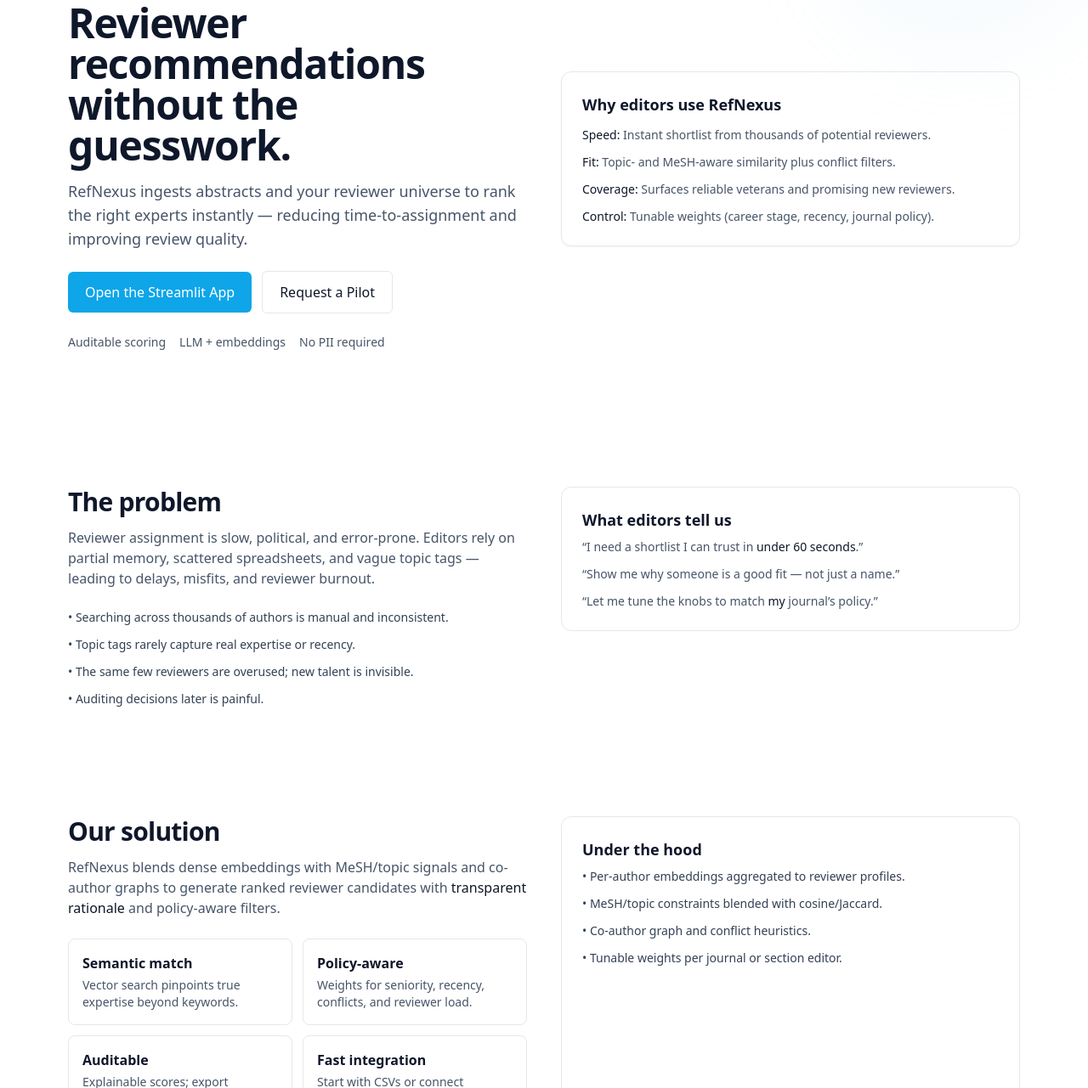
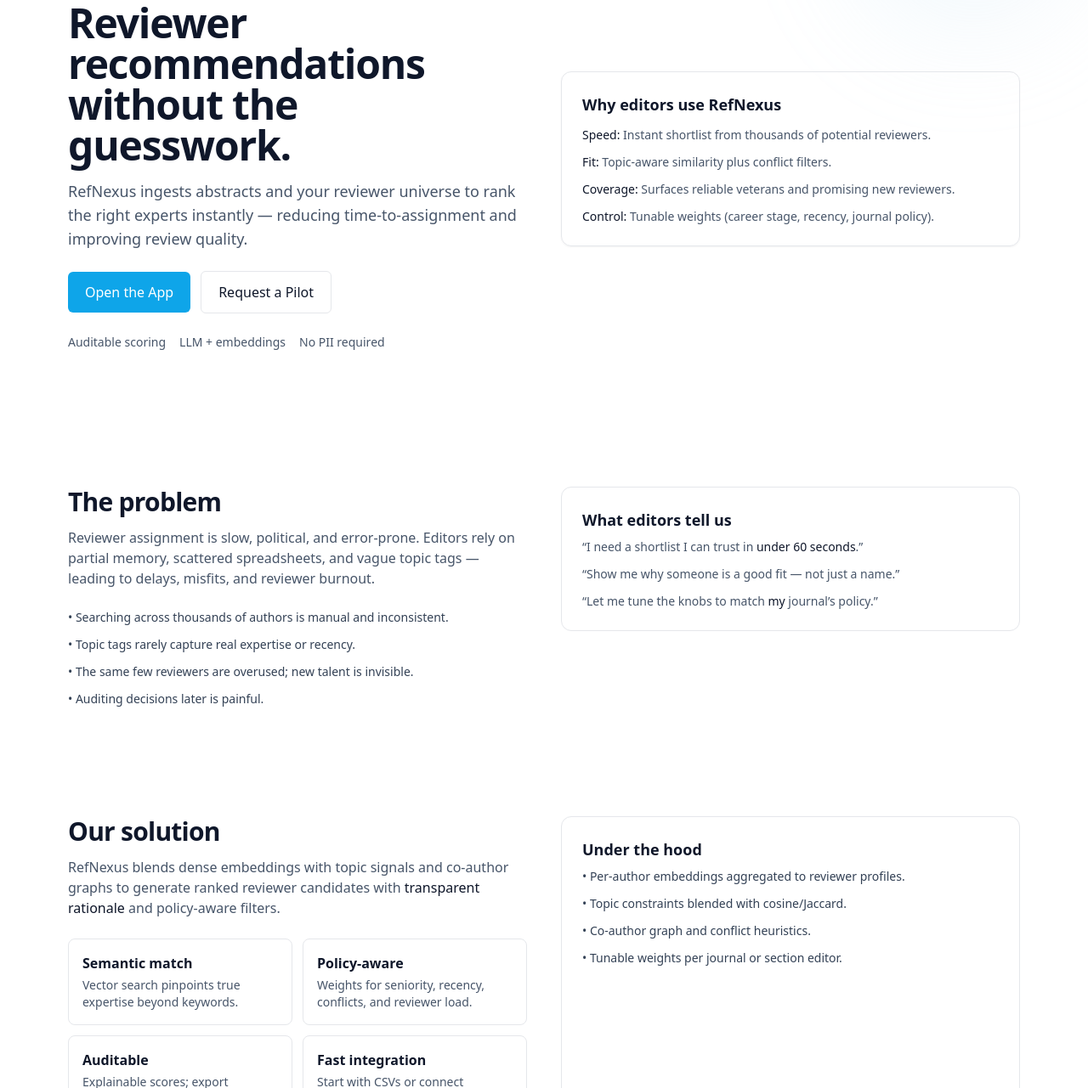
Before and after one commit to akhurana95/refnexus-landing, a plain HTML site: page index.html in a window 1280 px wide. Shown: the part 198-1479 px from the top of the page at 85% size. Drawn offline with nearby package versions, Linux system fonts and the light colour scheme.

Commit message:
Update index.html

```diff
--- a/index.html
+++ b/index.html
@@ -4,7 +4,7 @@
   <meta charset="utf-8" />
   <meta name="viewport" content="width=device-width, initial-scale=1" />
   <title>RefNexus — Reviewer recommendations without the guesswork</title>
-  <meta name="description" content="RefNexus ranks the right reviewers instantly using embeddings, MeSH/topic signals, and co-author graphs. Auditable, fast, and policy-aware." />
+  <meta name="description" content="RefNexus ranks the right reviewers instantly using embeddings, topic signals, and co-author graphs. Auditable, fast, and policy-aware." />
   <meta property="og:title" content="RefNexus — Reviewer recommendations without the guesswork" />
   <meta property="og:description" content="Rank reviewers instantly. Explainable scores. No PII required." />
   <meta property="og:type" content="website" />
@@ -42,7 +42,7 @@
       <div class="flex items-center gap-2">
         <a href="#contact" class="hidden sm:inline-flex px-3 py-2 rounded-md border text-sm hover:bg-slate-50">Contact</a>
         <!-- TODO: Replace href with your actual Streamlit URL -->
-        <a href="https://streamlit.refnexus.app" target="_blank" rel="noreferrer" class="inline-flex items-center px-4 py-2 rounded-md bg-sky-500 text-white text-sm font-medium hover:bg-sky-600">
+        <a href="https://refnexus.streamlit.app" target="_blank" rel="noreferrer" class="inline-flex items-center px-4 py-2 rounded-md bg-sky-500 text-white text-sm font-medium hover:bg-sky-600">
           Launch Demo
           <svg class="ml-2 h-4 w-4" fill="none" viewBox="0 0 24 24" stroke="currentColor" stroke-width="2" aria-hidden="true"><path stroke-linecap="round" stroke-linejoin="round" d="M5 12h14m-7-7l7 7-7 7"/></svg>
         </a>
@@ -64,7 +64,7 @@
         <h1 class="text-4xl md:text-5xl font-semibold leading-tight tracking-tight">Reviewer recommendations without the guesswork.</h1>
         <p class="mt-4 text-lg text-slate-600">RefNexus ingests abstracts and your reviewer universe to rank the right experts instantly — reducing time-to-assignment and improving review quality.</p>
         <div class="mt-6 flex flex-wrap items-center gap-3">
-          <a href="https://streamlit.refnexus.app" target="_blank" rel="noreferrer" class="inline-flex px-5 py-3 rounded-md bg-sky-500 text-white font-medium hover:bg-sky-600">Open the Streamlit App</a>
+          <a href="https://.refnexus.app" target="_blank" rel="noreferrer" class="inline-flex px-5 py-3 rounded-md bg-sky-500 text-white font-medium hover:bg-sky-600">Open the  App</a>
           <a href="#contact" class="inline-flex px-5 py-3 rounded-md border font-medium hover:bg-slate-50">Request a Pilot</a>
         </div>
         <div class="mt-6 flex flex-wrap items-center gap-4 text-sm text-slate-600">
@@ -78,7 +78,7 @@
           <h3 class="text-lg font-semibold mb-3">Why editors use RefNexus</h3>
           <ul class="space-y-3 text-sm text-slate-600">
             <li><span class="font-medium text-slate-900">Speed:</span> Instant shortlist from thousands of potential reviewers.</li>
-            <li><span class="font-medium text-slate-900">Fit:</span> Topic- and MeSH-aware similarity plus conflict filters.</li>
+            <li><span class="font-medium text-slate-900">Fit:</span> Topic-aware similarity plus conflict filters.</li>
             <li><span class="font-medium text-slate-900">Coverage:</span> Surfaces reliable veterans and promising new reviewers.</li>
             <li><span class="font-medium text-slate-900">Control:</span> Tunable weights (career stage, recency, journal policy).</li>
           </ul>
@@ -116,7 +116,7 @@
     <div class="grid md:grid-cols-2 gap-10 items-start">
       <div>
         <h2 class="text-2xl md:text-3xl font-semibold tracking-tight">Our solution</h2>
-        <p class="mt-3 text-slate-600">RefNexus blends dense embeddings with MeSH/topic signals and co-author graphs to generate ranked reviewer candidates with <span class="font-medium text-slate-900">transparent rationale</span> and policy-aware filters.</p>
+        <p class="mt-3 text-slate-600">RefNexus blends dense embeddings with topic signals and co-author graphs to generate ranked reviewer candidates with <span class="font-medium text-slate-900">transparent rationale</span> and policy-aware filters.</p>
         <div class="mt-6 grid sm:grid-cols-2 gap-3">
           <div class="rounded-lg border p-4">
             <h4 class="font-semibold mb-1">Semantic match</h4>
@@ -140,7 +140,7 @@
         <h3 class="text-lg font-semibold mb-2">Under the hood</h3>
         <ul class="space-y-3 text-sm text-slate-700">
           <li>• Per-author embeddings aggregated to reviewer profiles.</li>
-          <li>• MeSH/topic constraints blended with cosine/Jaccard.</li>
+          <li>• Topic constraints blended with cosine/Jaccard.</li>
           <li>• Co-author graph and conflict heuristics.</li>
           <li>• Tunable weights per journal or section editor.</li>
         </ul>
@@ -212,7 +212,7 @@
       <h3 class="text-lg font-semibold mb-2">Get in touch</h3>
       <p class="text-sm text-slate-600 mb-4">Want a pilot or a private walkthrough? Email us and we’ll follow up with a short checklist to get you live.</p>
       <a href="mailto:hello@refnexus.ai?subject=Pilot%20request" class="inline-flex px-5 py-3 rounded-md bg-slate-900 text-white font-medium hover:bg-slate-800">Request Pilot</a>
-      <a href="https://streamlit.refnexus.app" target="_blank" rel="noreferrer" class="ml-3 inline-flex px-5 py-3 rounded-md border font-medium hover:bg-slate-50">Open Demo</a>
+      <a href="https://refnexus.streamlit.app" target="_blank" rel="noreferrer" class="ml-3 inline-flex px-5 py-3 rounded-md border font-medium hover:bg-slate-50">Open Demo</a>
     </div>
     <div class="mt-6 text-xs text-slate-500 flex items-center justify-between">
       <div class="flex items-center gap-2">
```
